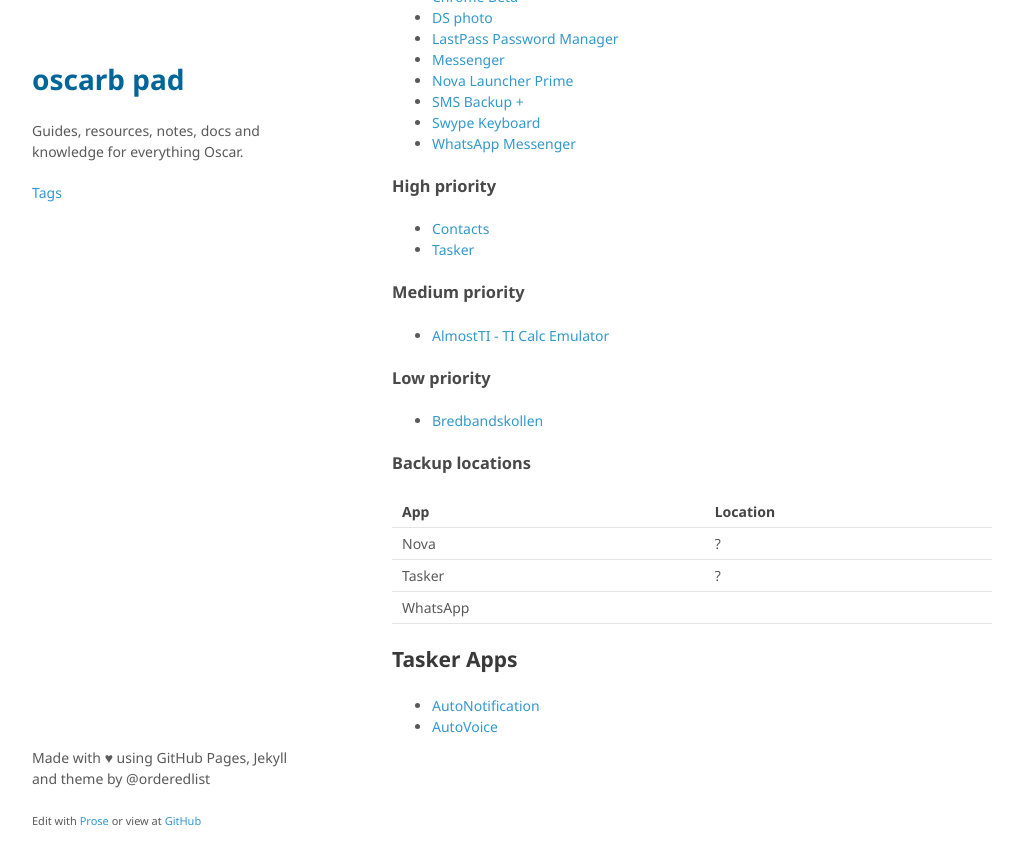
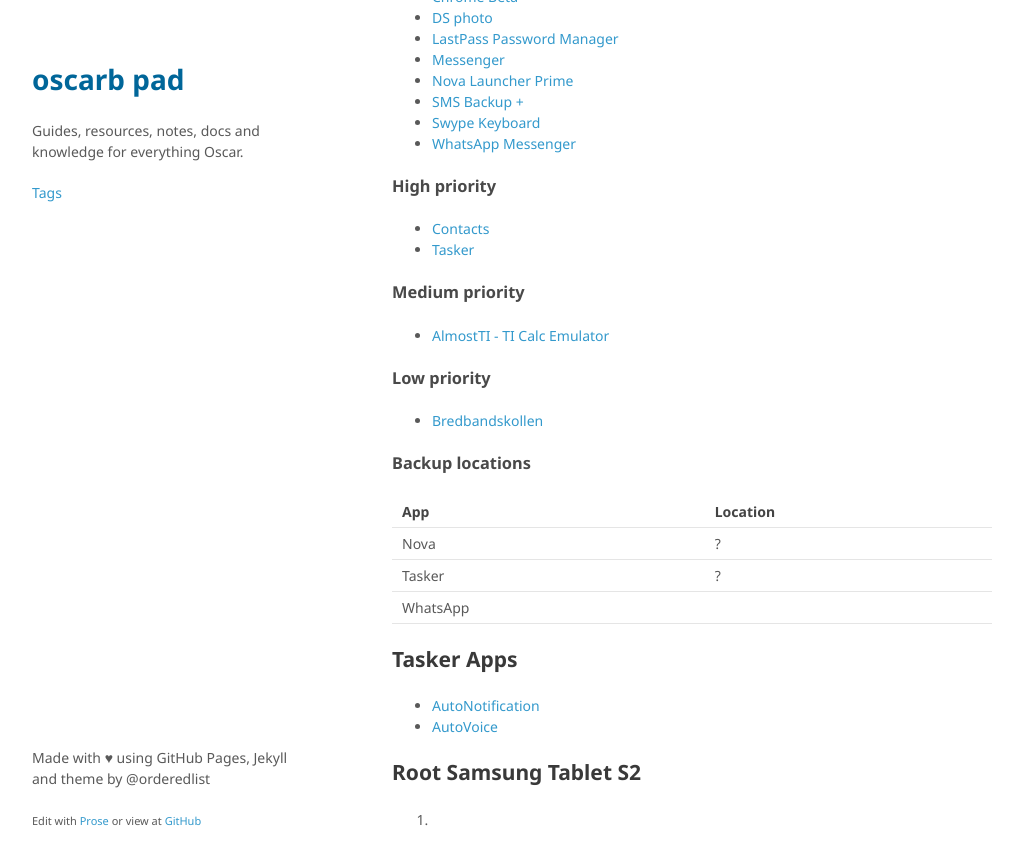
Before and after one commit to oscarb/pad, a Jekyll site: the page built from _docs/android-device-guide.md, in a window 1280 px wide and 900 px high, scrolled down 2371 px. Shown: the top 865 px of the window, without its empty margins (128-1151 px from the left). Built offline with Jekyll 4.4.1, drawn with Linux system fonts in a browser that asks for light colours; some web fonts are replaced.

Commit message:
Update android-device-guide.md

```diff
--- a/_docs/android-device-guide.md
+++ b/_docs/android-device-guide.md
@@ -153,3 +153,8 @@ WhatsApp |
 
 * [AutoNotification](https://play.google.com/store/apps/details?id=com.joaomgcd.autonotification)
 * [AutoVoice](https://play.google.com/store/apps/details?id=com.joaomgcd.autovoice)
+
+
+## Root Samsung Tablet S2
+
+1.
```
